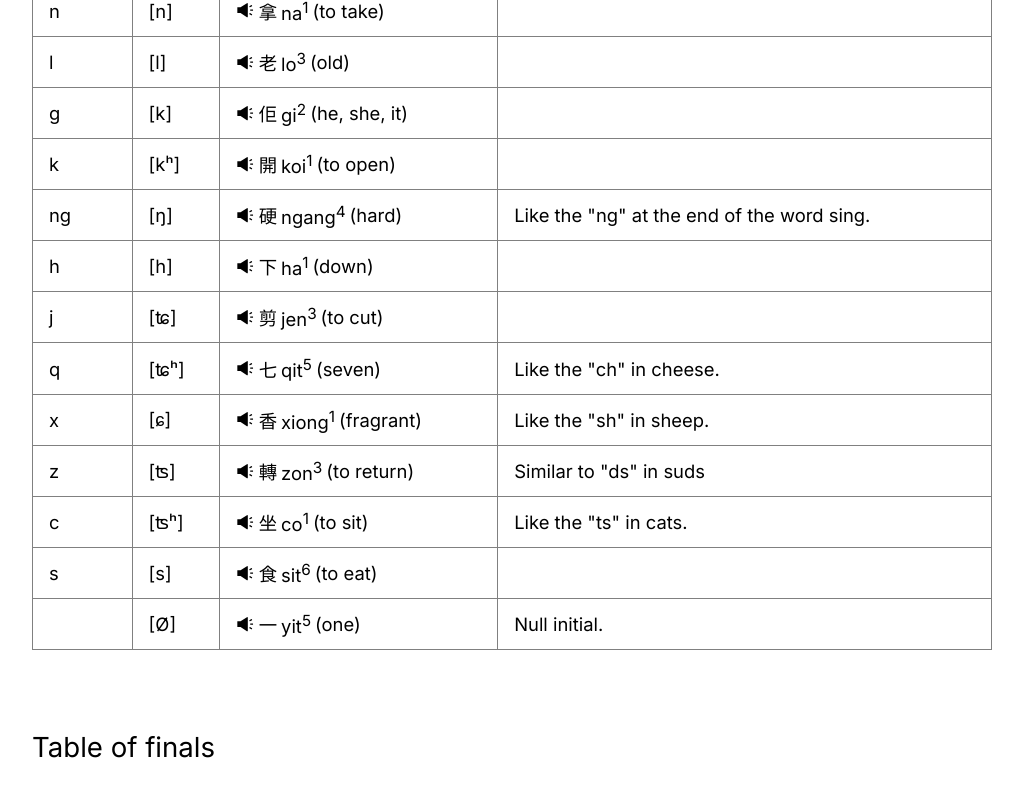
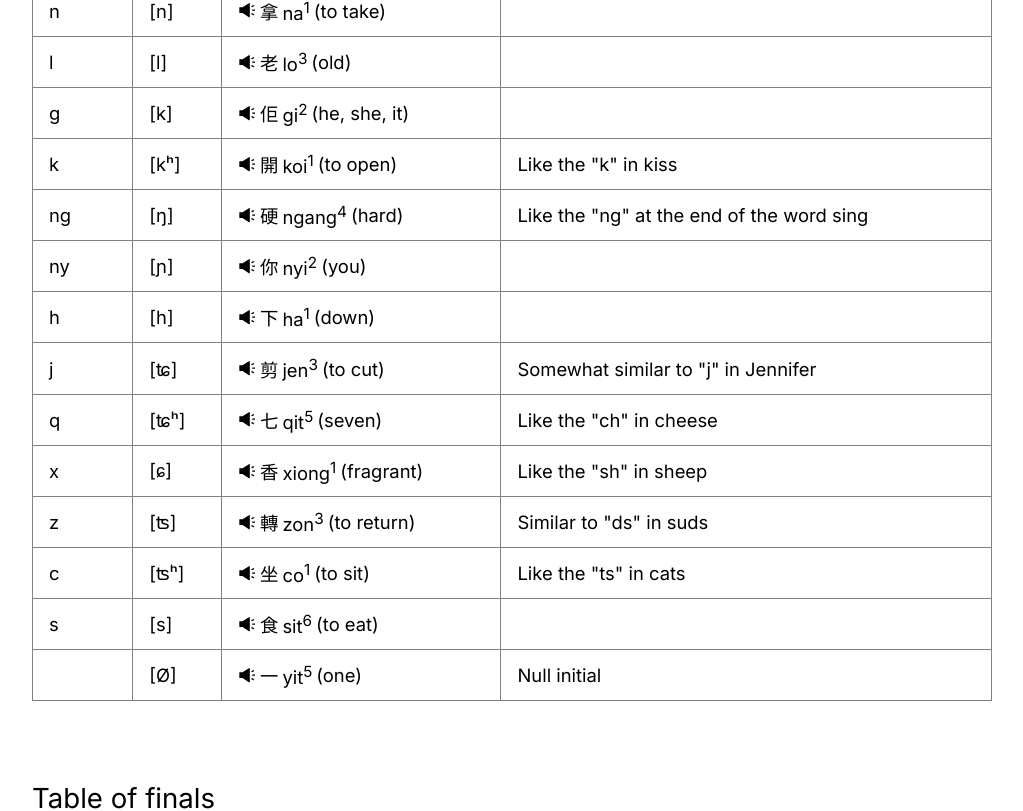
Before and after one commit to steven-lay/easttimoresehakka-dictionary-site, a Next.js app: page /pronunciation in a window 1280 px wide. Shown: the part 2500-3311 px from the top of the page, without its empty margins (128-1151 px from the left). Built offline with nearby package versions, Linux system fonts and the light colour scheme.

Commit message:
Correct ngi- to nyi- initials

```diff
--- a/src/data/finals.json
+++ b/src/data/finals.json
@@ -21,7 +21,7 @@
      "example_chinese":"拿",
      "example_romanisation":"na1",
      "example_english":"to take",
-     "comments":""
+     "comments":"Like the \"a\" in par"
   },
   {
      "entry":"ia",
@@ -45,7 +45,7 @@
      "example_chinese":"細",
      "example_romanisation":"se4",
      "example_english":"small",
-     "comments":"\"e\" is pronounced like air"
+     "comments":"Like the \"air\" in hair"
   },
   {
      "entry":"ie",
@@ -259,7 +259,7 @@
      "entry":"ion",
      "IPA":"[iɔn]",
      "example_chinese":"軟",
-     "example_romanisation":"ngion1",
+     "example_romanisation":"nyion1",
      "example_english":"soft",
      "comments":""
   },
@@ -355,7 +355,7 @@
      "entry":"ip",
      "IPA":"[ip]",
      "example_chinese":"入",
-     "example_romanisation":"ngip6",
+     "example_romanisation":"nyip6",
      "example_english":"to enter",
      "comments":""
   },
@@ -411,7 +411,7 @@
      "entry":"iat",
      "IPA":"[iat]",
      "example_chinese":"月",
-     "example_romanisation":"ngiat6",
+     "example_romanisation":"nyiat6",
      "example_english":"moon",
      "comments":""
   },
--- a/src/data/initials.json
+++ b/src/data/initials.json
@@ -93,7 +93,7 @@
       "entry":"k",
       "IPA":"[kʰ]",
       "Example":"開 koi1 (to open)",
-      "comments":"",
+      "comments":"Like the \"k\" in kiss",
       "example_chinese":"開",
       "example_romanisation":"koi1",
       "example_english":"to open"
@@ -102,10 +102,19 @@
       "entry":"ng",
       "IPA":"[ŋ]",
       "Example":"硬 ngang4 (hard)",
-      "comments":"Like the \"ng\" at the end of the word sing.",
+      "comments":"Like the \"ng\" at the end of the word sing",
       "example_chinese":"硬",
       "example_romanisation":"ngang4",
       "example_english":"hard"
+   },
+   {
+      "entry":"ny",
+      "IPA":"[ɲ]",
+      "Example":"你 nyi2 (you)",
+      "comments":"",
+      "example_chinese":"你",
+      "example_romanisation":"nyi2",
+      "example_english":"you"
    },
    {
       "entry":"h",
@@ -120,7 +129,7 @@
       "entry":"j",
       "IPA":"[ʨ]",
       "Example":"剪 jen3 (to cut)",
-      "comments":"",
+      "comments":"Somewhat similar to \"j\" in Jennifer",
       "example_chinese":"剪",
       "example_romanisation":"jen3",
       "example_english":"to cut"
@@ -129,7 +138,7 @@
       "entry":"q",
       "IPA":"[ʨʰ]",
       "Example":"七 qit5 (seven)",
-      "comments":"Like the \"ch\" in cheese.",
+      "comments":"Like the \"ch\" in cheese",
       "example_chinese":"七",
       "example_romanisation":"qit5",
       "example_english":"seven"
@@ -138,7 +147,7 @@
       "entry":"x",
       "IPA":"[ɕ]",
       "Example":"香 xiong1 (fragrant)",
-      "comments":"Like the \"sh\" in sheep.",
+      "comments":"Like the \"sh\" in sheep",
       "example_chinese":"香",
       "example_romanisation":"xiong1",
       "example_english":"fragrant"
@@ -156,7 +165,7 @@
       "entry":"c",
       "IPA":"[ʦʰ]",
       "Example":"坐 co1 (to sit)",
-      "comments":"Like the \"ts\" in cats.",
+      "comments":"Like the \"ts\" in cats",
       "example_chinese":"坐",
       "example_romanisation":"co1",
       "example_english":"to sit"
@@ -174,7 +183,7 @@
       "entry":"",
       "IPA":"[Ø]",
       "Example":"一 yit5 (one)",
-      "comments":"Null initial.",
+      "comments":"Null initial",
       "example_chinese":"一",
       "example_romanisation":"yit5",
       "example_english":"one"
--- a/src/pages/pronunciation.mdx
+++ b/src/pages/pronunciation.mdx
@@ -72,7 +72,7 @@ Here are a few examples of words written in Romanisation:
 - men^4^ bau^1^ <br/> Bread
 
 
-There are a total of 20 initials, 65 finals and 6 tones in East Timorese Hakka.
+There are a total of 21 initials, 65 finals and 6 tones in East Timorese Hakka.
 We will first look at initials and finals. Below you will find the tables of all
 the initials and finals in East Timorese Hakka. Click on the example cell to hear
 the syllable being pronounced.
```
Also changed, not shown: 1 other file (tests, documents, lock files or other folders).
